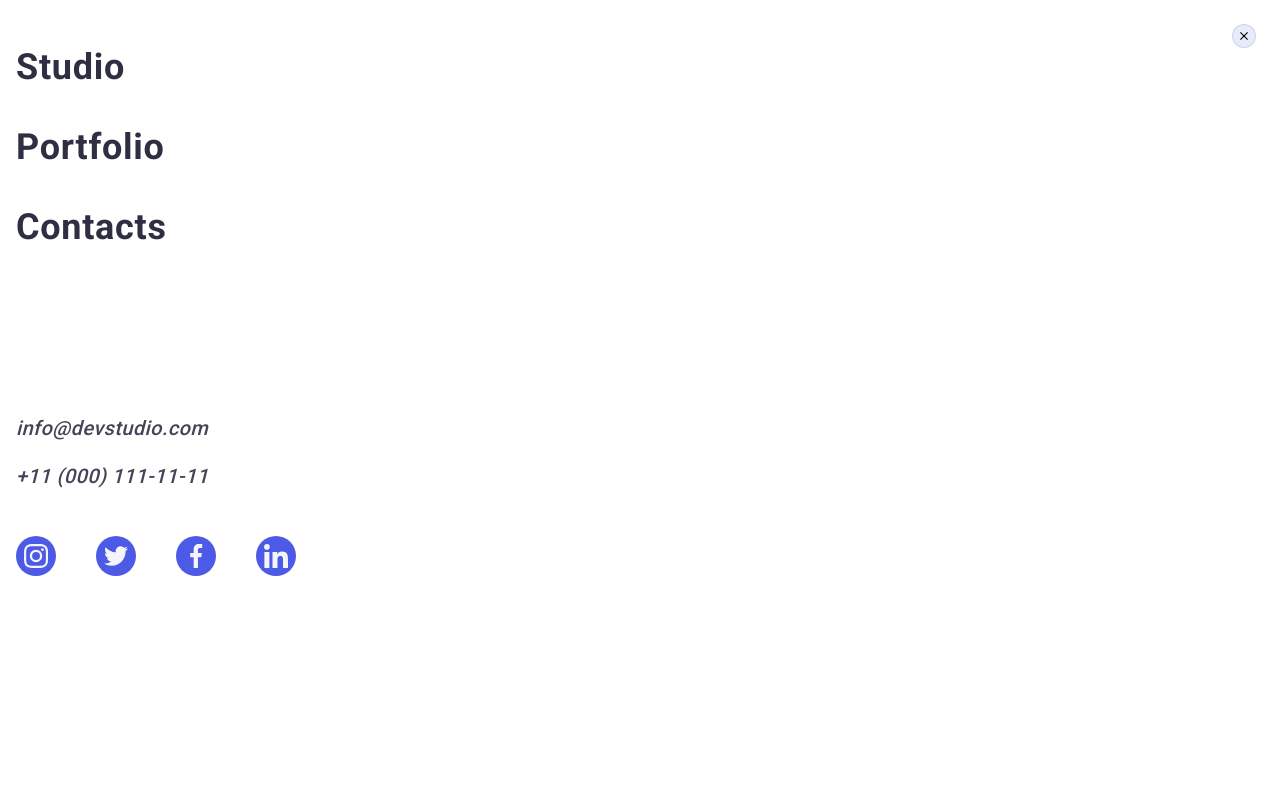
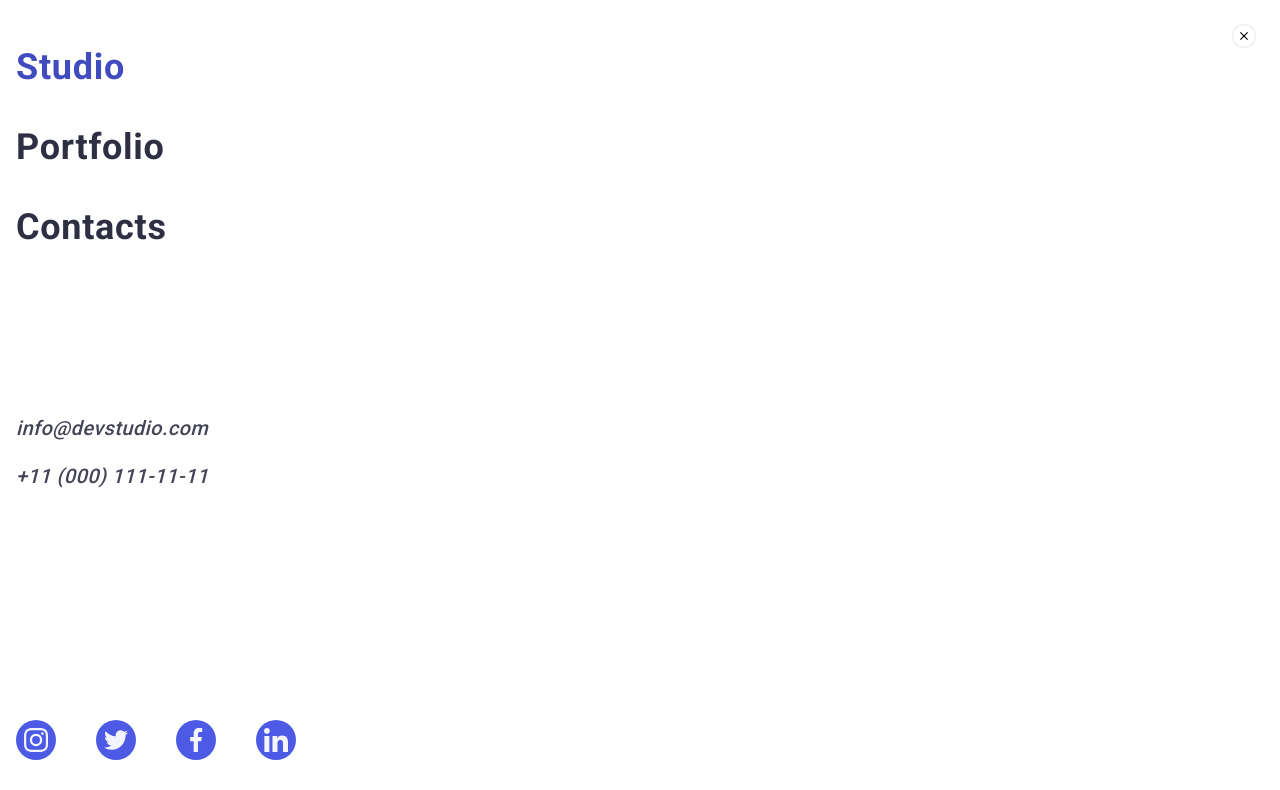
Before and after one commit to anastasiiayerashova/goit-markup-hw-06, a plain HTML site: page index.html in a window 1280 px wide. In both pictures the pointer is over the link 70 px from the left and 67 px from the top of the page. Shown: the top 790 px of the page. Drawn offline with nearby package versions, Linux system fonts and the light colour scheme.

Commit message:
fix errors

```diff
--- a/css/styles.css
+++ b/css/styles.css
@@ -1215,7 +1215,7 @@ ol {
   display: flex;
   align-items: center;
   justify-content: center;
-  background-color: #e7e9fc;
+  background-color: transparent;
   border: 1px solid rgba(0, 0, 0, 0.1);
 }
 .mob-menu-list {
@@ -1235,7 +1235,14 @@ ol {
   line-height: 1.11;
   letter-spacing: 0.02em;
   color: #2e2f42;
+  transition: color 250ms cubic-bezier(0.4, 0, 0.2, 1);
 }
+
+.mob-menu-link:hover,
+.mob-menu-link:focus {
+  color: #404bbf;
+}
+
 .mob-menu-address {
 }
 .mob-menu-address-list {
@@ -1249,9 +1256,16 @@ ol {
   line-height: 1.2;
   letter-spacing: 0.02em;
   color: #434455;
+  transition: color 250ms cubic-bezier(0.4, 0, 0.2, 1);
 }
+
+.mob-menu-address-link:hover,
+.mob-menu-address-link:focus {
+  color: #4d5ae5;
+}
+
 .socials-list {
-  margin-top: 48px;
+  margin-top: auto;
   gap: 40px;
 }
 .socials-item {
```
